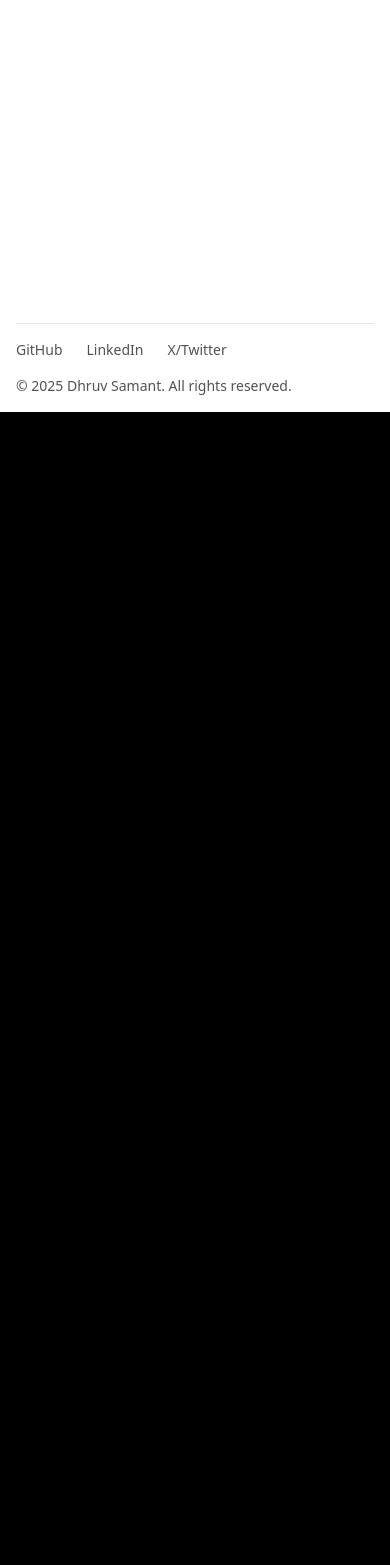
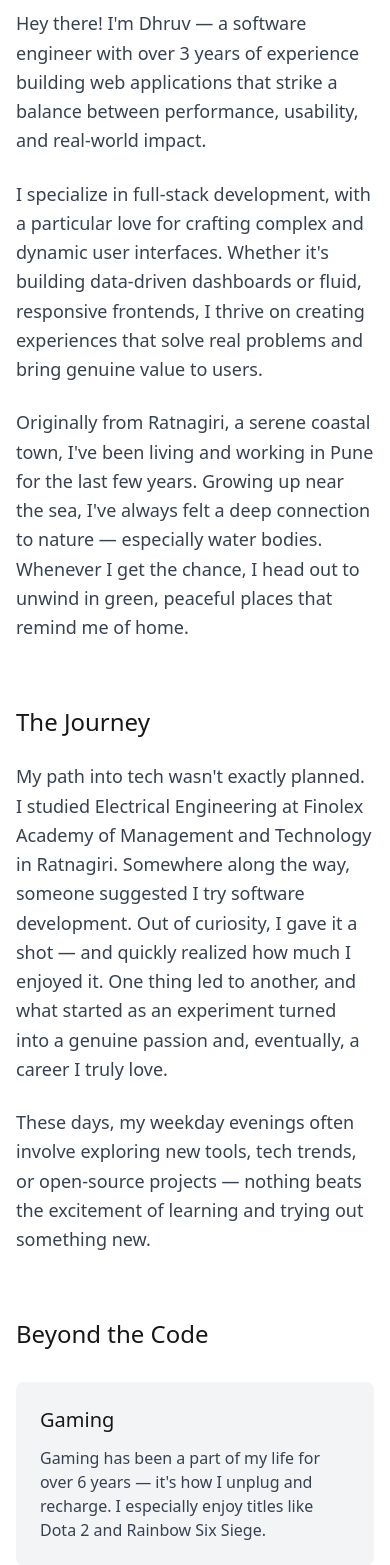
Before and after one commit to b0llu/portfolio-v2, a React (Vite) app: page /about in a window 390 px wide. Shown: the part 432-1997 px from the top of the page. Before the commit the page ends 844 px from the top, so only its background shows below. Built offline with nearby package versions, Linux system fonts and the light colour scheme.

Commit message:
update 6

```diff
--- a/src/App.tsx
+++ b/src/App.tsx
@@ -5,6 +5,7 @@ import Experience from './pages/Experience';
 import Projects from './pages/Projects';
 import Blog from './pages/Blog';
 import Contact from './pages/Contact';
+import About from './pages/About';
 import { ThemeProvider } from './context/ThemeContext';
 import ScrollToTop from './components/ScrollToTop';
 
@@ -16,6 +17,7 @@ function App() {
         <Layout>
           <Routes>
             <Route path="/" element={<Home />} />
+            <Route path="/about" element={<About />} />
             <Route path="/experience" element={<Experience />} />
             <Route path="/projects" element={<Projects />} />
             <Route path="/blog" element={<Blog />} />
--- a/src/components/Layout.tsx
+++ b/src/components/Layout.tsx
@@ -31,6 +31,14 @@ export default function Layout({ children }: LayoutProps) {
               }`}
             >
               Home
+            </Link>
+            <Link
+              to="/about"
+              className={`pb-1 border-b-2 transition-colors ${
+                currentPath === '/about' ? 'border-text-light dark:border-text-dark' : 'border-transparent'
+              }`}
+            >
+              About
             </Link>
             <Link
               to="/experience"
--- a/src/components/MobileMenu.tsx
+++ b/src/components/MobileMenu.tsx
@@ -12,6 +12,7 @@ export default function MobileMenu() {
 
   const menuItems = [
     { path: '/', label: 'Home' },
+    { path: '/about', label: 'About' },
     { path: '/experience', label: 'Experience' },
     { path: '/projects', label: 'Projects' },
     { path: '/blog', label: 'Blog' },
--- /dev/null
+++ b/src/data/about.ts
@@ -0,0 +1,60 @@
+export const aboutMe = {
+  introduction: {
+    main: "Hey there! I'm Dhruv — a software engineer with over 3 years of experience building web applications that strike a balance between performance, usability, and real-world impact.",
+    specialization: "I specialize in full-stack development, with a particular love for crafting complex and dynamic user interfaces. Whether it's building data-driven dashboards or fluid, responsive frontends, I thrive on creating experiences that solve real problems and bring genuine value to users.",
+    background: "Originally from Ratnagiri, a serene coastal town, I've been living and working in Pune for the last few years. Growing up near the sea, I've always felt a deep connection to nature — especially water bodies. Whenever I get the chance, I head out to unwind in green, peaceful places that remind me of home."
+  },
+  journey: {
+    story: "My path into tech wasn't exactly planned. I studied Electrical Engineering at Finolex Academy of Management and Technology in Ratnagiri. Somewhere along the way, someone suggested I try software development. Out of curiosity, I gave it a shot — and quickly realized how much I enjoyed it. One thing led to another, and what started as an experiment turned into a genuine passion and, eventually, a career I truly love.",
+    passion: "These days, my weekday evenings often involve exploring new tools, tech trends, or open-source projects — nothing beats the excitement of learning and trying out something new."
+  },
+  skills: [
+    {
+      name: "Frontend",
+      items: [
+        "React",
+        "Vue",
+        "Material UI",
+        "Mantine",
+        "Tailwind CSS",
+        "AG Grid",
+        "Data Grid"
+      ]
+    },
+    {
+      name: "State Management",
+      items: [
+        "Redux",
+        "Zustand",
+        "Zod"
+      ]
+    },
+    {
+      name: "Backend",
+      items: [
+        "Node.js",
+        "Express",
+        "Python"
+      ]
+    }
+  ]
+};
+
+export const personalInterests = {
+  gaming: {
+    title: "Gaming",
+    description: "Gaming has been a part of my life for over 6 years — it's how I unplug and recharge. I especially enjoy titles like Dota 2 and Rainbow Six Siege."
+  },
+  reading: {
+    title: "Reading",
+    description: "I'm a big fan of fantasy novels and manga. I'm not too picky — if the story grabs me, I'm in for the ride."
+  },
+  sports: {
+    title: "Sports & Activities",
+    description: "I've always loved sports. These days, badminton is my favorite — I'd play it every day if I could. I still try to keep my love for football alive when I get the chance."
+  },
+  animals: {
+    title: "Animal Lover",
+    description: "I've always had a soft spot for animals. I grew up with a dog as a family pet, and that love has stayed with me ever since."
+  }
+};
--- a/src/data/blog.ts
+++ b/src/data/blog.ts
@@ -15,7 +15,7 @@ export const blogPosts: BlogPost[] = [
     date: "2024-03-30",
     summary: "A deep dive into creating a modern developer portfolio using React, TypeScript, and Framer Motion",
     content: "# Building a Modern Portfolio\n\nIn this post, I'll share my experience...",
-    tags: ["React", "TypeScript", "Portfolio", "Web Development"],
+    tags: [],
     readTime: "5 min read"
   }
   // Add more blog posts here
--- /dev/null
+++ b/src/pages/About.tsx
@@ -0,0 +1,79 @@
+import { motion } from 'framer-motion';
+import { useInView } from 'react-intersection-observer';
+import { aboutMe, personalInterests } from '../data/about';
+
+export default function About() {
+  const [contentRef, contentInView] = useInView({ triggerOnce: true });
+
+  return (
+    <div className="space-y-16">
+      <motion.div
+        ref={contentRef}
+        initial={{ opacity: 0, y: 20 }}
+        animate={contentInView ? { opacity: 1, y: 0 } : {}}
+        transition={{ duration: 0.3 }}
+        className="prose dark:prose-invert max-w-none"
+      >
+        <h1 className="text-4xl font-bold mb-8 text-text-light dark:text-text-dark">About Me</h1>
+
+        {/* Hero Image */}
+        <div className="aspect-video rounded-lg overflow-hidden mb-16">
+            <img
+                src="/assets/about.jpg"
+                alt="About me"
+                className="w-full h-full object-cover"
+            />
+        </div>
+
+        {/* Introduction */}
+        <div className="space-y-6 mb-16">
+          <p className="text-lg text-gray-700 dark:text-gray-300 leading-relaxed">
+            {aboutMe.introduction.main}
+          </p>
+          <p className="text-lg text-gray-700 dark:text-gray-300 leading-relaxed">
+            {aboutMe.introduction.specialization}
+          </p>
+          <p className="text-lg text-gray-700 dark:text-gray-300 leading-relaxed">
+            {aboutMe.introduction.background}
+          </p>
+        </div>
+
+        {/* The Journey */}
+        <div className="space-y-6 mb-16">
+          <h2 className="text-2xl font-medium text-text-light dark:text-text-dark">The Journey</h2>
+          <p className="text-lg text-gray-700 dark:text-gray-300 leading-relaxed">
+            {aboutMe.journey.story}
+          </p>
+          <p className="text-lg text-gray-700 dark:text-gray-300 leading-relaxed">
+            {aboutMe.journey.passion}
+          </p>
+        </div>
+
+        {/* Beyond the Code */}
+        <div className="mb-16">
+          <h2 className="text-2xl font-medium text-text-light dark:text-text-dark mb-8">Beyond the Code</h2>
+          <div className="grid grid-cols-1 md:grid-cols-2 gap-6">
+            {Object.values(personalInterests).map((interest, index) => (
+              <div
+                key={index}
+                className="bg-gray-100 dark:bg-white/5 p-6 rounded-lg transition-colors hover:bg-gray-200 dark:hover:bg-white/10"
+              >
+                <h3 className="text-xl font-medium mb-3 text-text-light dark:text-text-dark">
+                  {interest.title}
+                </h3>
+                <p className="text-gray-700 dark:text-gray-300">
+                  {interest.description}
+                </p>
+              </div>
+            ))}
+          </div>
+        </div>
+
+        {/* Closing Note */}
+        <p className="text-lg text-gray-700 dark:text-gray-300 leading-relaxed">
+          Thanks for stopping by! I'm always up for meaningful conversations, fresh ideas, and exciting collaborations — especially where tech meets creativity.
+        </p>
+      </motion.div>
+    </div>
+  );
+}
--- a/src/pages/Contact.tsx
+++ b/src/pages/Contact.tsx
@@ -78,7 +78,7 @@ export default function Contact() {
                 <Github size={20} className="text-text-light dark:text-text-dark" />
               </div>
               <div>
-                <div className="font-medium text-text-light dark:text-text-dark group-hover:text-accent-light dark:group-hover:text-accent-dark transition-colors">GitHub</div>
+                <div className="font-medium text-text-light dark:text-text-dark transition-colors">GitHub</div>
                 <div className="text-sm text-text-secondary-light dark:text-text-secondary-dark">Follow my work</div>
               </div>
             </a>
@@ -92,7 +92,7 @@ export default function Contact() {
                 <Linkedin size={20} className="text-text-light dark:text-text-dark" />
               </div>
               <div>
-                <div className="font-medium text-text-light dark:text-text-dark group-hover:text-accent-light dark:group-hover:text-accent-dark transition-colors">LinkedIn</div>
+                <div className="font-medium text-text-light dark:text-text-dark transition-colors">LinkedIn</div>
                 <div className="text-sm text-text-secondary-light dark:text-text-secondary-dark">Let's connect professionally</div>
               </div>
             </a>
@@ -106,7 +106,7 @@ export default function Contact() {
                 <Twitter size={20} className="text-text-light dark:text-text-dark" />
               </div>
               <div>
-                <div className="font-medium text-text-light dark:text-text-dark group-hover:text-accent-light dark:group-hover:text-accent-dark transition-colors">Twitter</div>
+                <div className="font-medium text-text-light dark:text-text-dark transition-colors">Twitter</div>
                 <div className="text-sm text-text-secondary-light dark:text-text-secondary-dark">Follow my updates</div>
               </div>
             </a>
@@ -118,7 +118,7 @@ export default function Contact() {
                 <Mail size={20} className="text-text-light dark:text-text-dark" />
               </div>
               <div>
-                <div className="font-medium text-text-light dark:text-text-dark group-hover:text-accent-light dark:group-hover:text-accent-dark transition-colors">Email</div>
+                <div className="font-medium text-text-light dark:text-text-dark transition-colors">Email</div>
                 <div className="text-sm text-text-secondary-light dark:text-text-secondary-dark">samantdhruv@gmail.com</div>
               </div>
             </a>
```
Also changed, not shown: src/pages/Home.tsx (+9 -7 lines), public/assets/about.jpg (added), public/assets/main.jpg (added).
